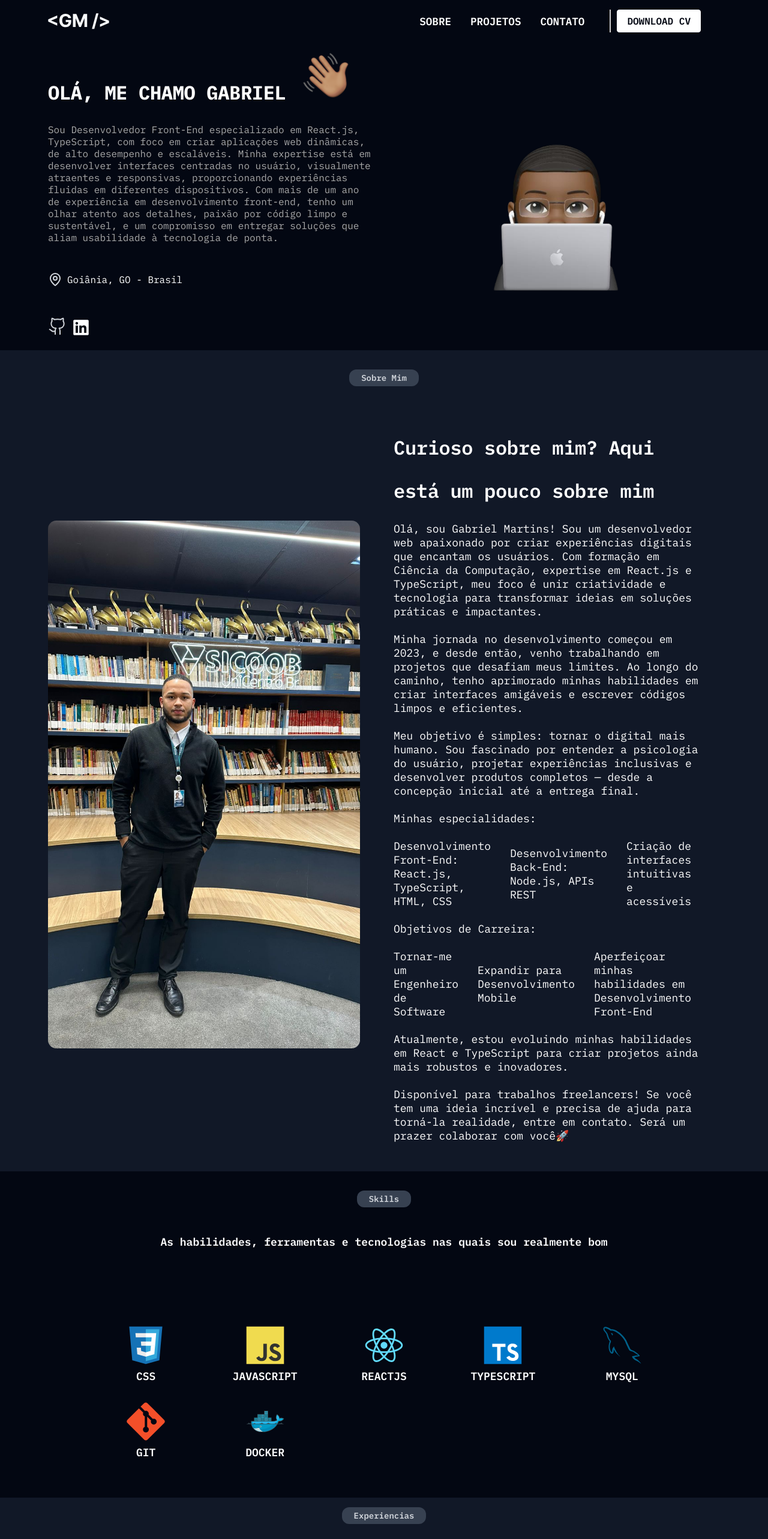
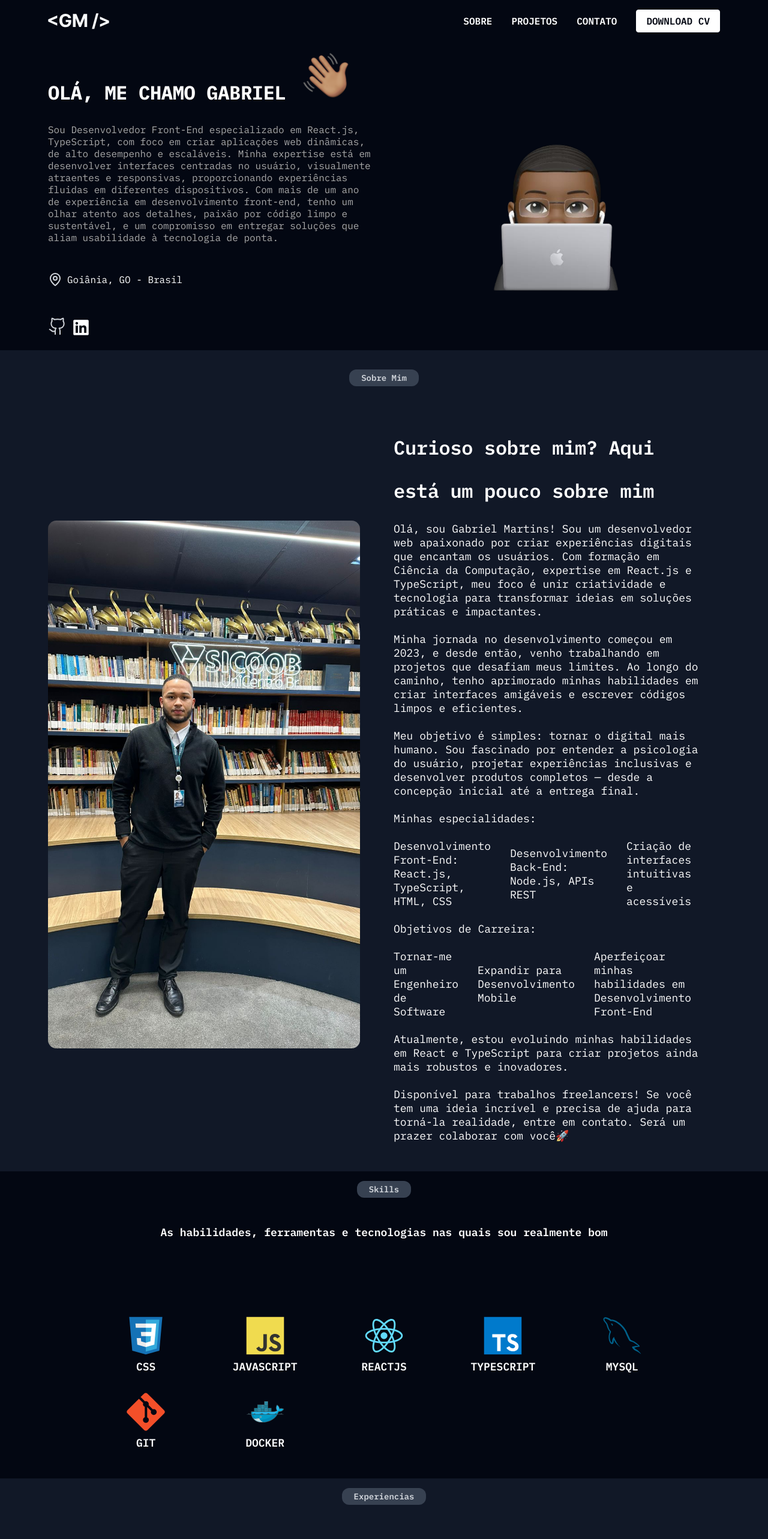
Before and after one commit to Th3Gabriel/Portifolio-Gabriel-ReactJs, a React (Vite) app: page / in a window 1280 px wide. Shown: the top 2566 px of the page at 60% size. Built offline with nearby package versions, Linux system fonts and the light colour scheme.

Commit message:
Fix: Header

```diff
--- a/src/App.css
+++ b/src/App.css
@@ -4,6 +4,15 @@
   padding: 0;
   box-sizing: border-box;
 }
+
+.container {
+  display: flex;
+  flex-direction: column;
+  padding: 1rem 5rem; /* Espaçamento interno */
+  background-color: #030712; /* Cor de fundo */
+  color: #fff; /* Cor do texto */
+}
+
 h1 {
   font-size: 60px;
   line-height: 72px;
--- a/src/Components/About/About.css
+++ b/src/Components/About/About.css
@@ -1,7 +1,4 @@
 .about-container {
-  display: flex;
-  flex-direction: column; /* Define o layout como uma coluna */
-  padding: 2rem 5rem; /* Espaçamento interno */
   background-color: #111827; /* Cor de fundo */
   color: #fff; /* Cor do texto */
 }
--- a/src/Components/About/About.jsx
+++ b/src/Components/About/About.jsx
@@ -4,7 +4,7 @@ import Perfil from '../../assets/Photos/Photo-Gabriel.jpg'
 
 function About() {
   return (
-    <div className="about-container">
+    <div className="container about-container">
       <div className="about-label" id="about">
         <Label>Sobre Mim</Label>
       </div>
--- a/src/Components/Button/Button.css
+++ b/src/Components/Button/Button.css
@@ -10,7 +10,7 @@
 
 .button.black {
   background-color: #ffffff;
-  color: #030712 !important;
+  color: #030712;
 }
 .button.black:hover {
   background-color: #030712;
--- a/src/Components/Header/Header.css
+++ b/src/Components/Header/Header.css
@@ -11,12 +11,10 @@
   background-color: #030712;
 }
 
-/* Estilização do elemento nav (navegação) */
 nav {
   display: flex;
 }
 
-/* Estilização para lista não ordenada */
 ul {
   list-style: none;
   margin: 0;
@@ -24,14 +22,12 @@ ul {
   display: flex;
 }
 
-/* Estilização dos itens da lista */
 li {
   margin-right: 2rem;
   display: flex;
   align-items: center;
 }
 
-/* Links na navegação */
 nav a {
   text-decoration: none;
   color: #fff;
@@ -39,25 +35,21 @@ nav a {
   font-size: 1rem;
 }
 
-/* Divisores visuais */
-.divisor {
-  width: 0.125rem;
-  height: 100%;
-  background-color: #ccc;
-  margin: 0 0.625rem;
-  display: inline-block;
+.mobile-menu {
+  display: none; /* Oculto por padrão */
 }
 
-/* Menu móvel inicialmente oculto */
-.mobile-menu {
-  display: none;
-}
+@media (max-width: 768px) {
+  .mobile-menu {
+    display: flex; /* Exibe o botão de menu móvel */
+    justify-content: flex-end;
+    align-items: center;
+  }
 
-/* Estilização para telas menores que 768px */
-@media (max-width: 768px) {
   nav.open {
-    align-items: end;
     display: flex;
+    flex-direction: column;
+    align-items: flex-start;
   }
 
   nav {
@@ -65,7 +57,7 @@ nav a {
     display: none;
     flex-direction: column;
     height: 100%;
-    padding: 2.3125rem;
+    padding: 2rem 1rem;
     position: fixed;
     right: 0;
     top: 0;
@@ -73,38 +65,18 @@ nav a {
     z-index: 100;
   }
 
-  nav ul {
-    flex-direction: column;
-    width: 100%;
-  }
-
-  nav ul li {
+  .mobile-container {
     display: flex;
-  }
-
-  nav a {
-    color: #d1d5db;
-    font-weight: 500;
-    font-size: 1.25rem;
-    line-height: 1.5rem;
-    margin: 0 0 0.9375rem 0;
-    padding: 0.3125rem;
-    text-decoration: none;
-    width: 6.25rem;
-  }
-
-  .mobile-menu {
-    display: flex;
-  }
-
-  .mobile-container {
     justify-content: space-between;
     align-items: center;
-    padding: 0 1rem;
+    width: 100%;
+    border-bottom: 1px solid #1f2937;
+    padding: 1rem; /* Ajuste de espaçamento */
   }
 
   .mobile-menu img {
     max-height: 2.5rem;
+    margin-left: 1rem;
   }
 
   .close-btn {
@@ -114,25 +86,47 @@ nav a {
     color: white;
     font-size: 1.5625rem;
     padding: 0.75rem;
+    margin-right: 1rem;
   }
 
-  .divisor {
+  nav ul {
+    flex-direction: column;
     width: 100%;
-    height: 0.125rem;
-    background-color: #1f2937;
-    margin: 0.625rem auto;
-    margin-bottom: 1.875rem;
+    margin-top: 1rem;
+    padding: 0;
+    border-top: 1px solid #1f2937; /* Borda superior */
+    border-bottom: 1px solid #1f2937; /* Borda inferior */
+  }
+
+  nav ul li {
+    width: 100%;
+    text-align: left;
+    padding: 0.5rem 1rem;
+  }
+
+  nav a {
+    color: #d1d5db;
+    font-weight: 500;
+    font-size: 1.25rem;
+    line-height: 1.5rem;
+    text-decoration: none;
+  }
+
+  nav button {
+    align-self: center; /* Centraliza o botão */
+    margin-top: 1rem;
+    margin-left: 1rem; /* Distância das bordas laterais */
+    margin-right: 1rem; /* Distância das bordas laterais */
   }
 }
 
-/* Estilização para telas maiores que 768px */
 @media (min-width: 769px) {
   .mobile-menu {
-    display: none; /* Esconde menu móvel */
+    display: none; /* Oculta o menu móvel em telas maiores */
   }
 
   nav {
-    display: flex; /* Reexibe o menu padrão */
+    display: flex;
     flex-direction: row;
     position: static;
     background-color: transparent;
@@ -142,12 +136,17 @@ nav a {
   }
 
   nav ul {
-    flex-direction: row;
+    flex-direction: row; /* Alinha os itens horizontalmente */
+    display: flex; /* Garante que os itens da lista sejam visíveis */
     width: auto;
+    border: none; /* Remove as bordas para telas maiores */
+    margin: 0;
+    padding: 0;
   }
 
   nav ul li {
-    margin-right: 2rem;
+    margin-right: 2rem; /* Espaçamento entre itens */
+    text-align: center; /* Centraliza o conteúdo do item */
   }
 
   nav a {
@@ -156,55 +155,9 @@ nav a {
     margin: 0;
   }
 
-  .divisor {
-    width: 0.125rem;
-    height: 100%;
-    margin: 0 0.625rem;
-    background-color: #ccc;
+  /* Remove apenas os componentes específicos do mobile */
+  nav.open,
+  .mobile-container {
+    display: none;
   }
 }
-
-/* Estilização para telas entre 768px e 1024px (tablets e pequenos desktops) */
-@media (min-width: 768px) and (max-width: 1024px) {
-  .header {
-    padding: 1rem 2rem;
-  }
-
-  nav ul li {
-    margin-right: 1.5rem;
-  }
-
-  nav a {
-    font-size: 0.9rem;
-  }
-}
-
-/* Estilização para telas entre 1024px e 1280px (desktops padrão) */
-@media (min-width: 1024px) and (max-width: 1280px) {
-  .header {
-    padding: 1rem 3rem;
-  }
-
-  nav ul li {
-    margin-right: 1.75rem;
-  }
-
-  nav a {
-    font-size: 1rem;
-  }
-}
-
-/* Estilização para telas maiores que 1280px */
-@media (min-width: 1280px) {
-  .header {
-    padding: 1rem 5rem;
-  }
-
-  nav ul li {
-    margin-right: 2rem;
-  }
-
-  nav a {
-    font-size: 1.1rem;
-  }
-}
--- a/src/Components/Header/Header.jsx
+++ b/src/Components/Header/Header.jsx
@@ -6,14 +6,15 @@ import { useState } from 'react'
 
 function Header() {
   const Download = () => {
-    const url = 'https://www.google.com.br' // Certifique-se de incluir 'https://' ou 'http://'
-    window.open(url, '_blank') // '_blank' abre em uma nova aba
+    const url = 'https://www.google.com.br'
+    window.open(url, '_blank')
   }
 
   const [isOpen, SetisOpen] = useState(false)
   const toggleMenu = () => {
     SetisOpen(!isOpen)
   }
+
   return (
     <>
       <header className="header">
@@ -26,19 +27,18 @@ function Header() {
         </div>
 
         <nav className={`${isOpen ? 'open' : ''}`}>
-          <div className="mobile-menu mobile-container">
+          <div className="mobile-container">
             <img src={GM} alt="LOGO GM" />
 
             <Button
               buttonStyle="unstyled"
-              className=" close-btn"
+              className="close-btn"
               onClick={toggleMenu}
             >
               X
             </Button>
           </div>
           <ul>
-            <div className="divisor mobile-menu"></div>
             <li>
               <Link to="/#about">SOBRE</Link>
             </li>
@@ -48,13 +48,10 @@ function Header() {
             <li>
               <Link to="/Contact">CONTATO</Link>
             </li>
-            <div className="divisor"></div>
-            <li>
-              <Button buttonStyle="black" onClick={Download}>
-                DOWNLOAD CV
-              </Button>
-            </li>
           </ul>
+          <Button buttonStyle="black" onClick={Download}>
+            DOWNLOAD CV
+          </Button>
         </nav>
       </header>
     </>
--- a/src/Components/Hero/Hero.css
+++ b/src/Components/Hero/Hero.css
@@ -1,11 +1,3 @@
-.hero-container {
-  display: flex;
-  flex-direction: column;
-  padding: 1rem 5rem; /* Espaçamento interno */
-  background-color: #030712; /* Cor de fundo */
-  color: #fff; /* Cor do texto */
-}
-
 .hero-row {
   display: flex;
   flex-wrap: wrap;
@@ -58,7 +50,7 @@
 
 /* Responsividade para dispositivos com largura máxima de 768px */
 @media (max-width: 48rem) {
-  .hero-container {
+  .container {
     padding: 1rem 2rem; /* Reduz o padding */
   }
 
--- a/src/Components/Hero/Hero.jsx
+++ b/src/Components/Hero/Hero.jsx
@@ -9,7 +9,7 @@ import './Hero.css'
 
 function Hero() {
   return (
-    <div className="hero-container">
+    <div className="container">
       <div className="hero-row">
         {/* Coluna do texto */}
         <div className="hero-column hero-text-column">
--- a/src/Components/Skills/Skills.css
+++ b/src/Components/Skills/Skills.css
@@ -1,11 +1,3 @@
-.skills-container {
-  display: flex;
-  flex-direction: column; /* Define o layout como uma coluna */
-  padding: 2rem 5rem; /* Espaçamento interno */
-  background-color: #030712; /* Cor de fundo */
-  color: #fff; /* Cor do texto */
-}
-
 .skills-label {
   margin: 0 auto; /* Centraliza horizontalmente */
   margin-bottom: 3.125rem; /* Espaçamento inferior (50px convertido para rem) */
--- a/src/Components/Skills/Skills.jsx
+++ b/src/Components/Skills/Skills.jsx
@@ -10,7 +10,7 @@ import Docker from '../../assets/DevIcons/Devicon-docker.svg'
 
 function Skills() {
   return (
-    <div className="skills-container">
+    <div className="container">
       <div className="skills-label">
         <Label>Skills</Label>
       </div>
```
